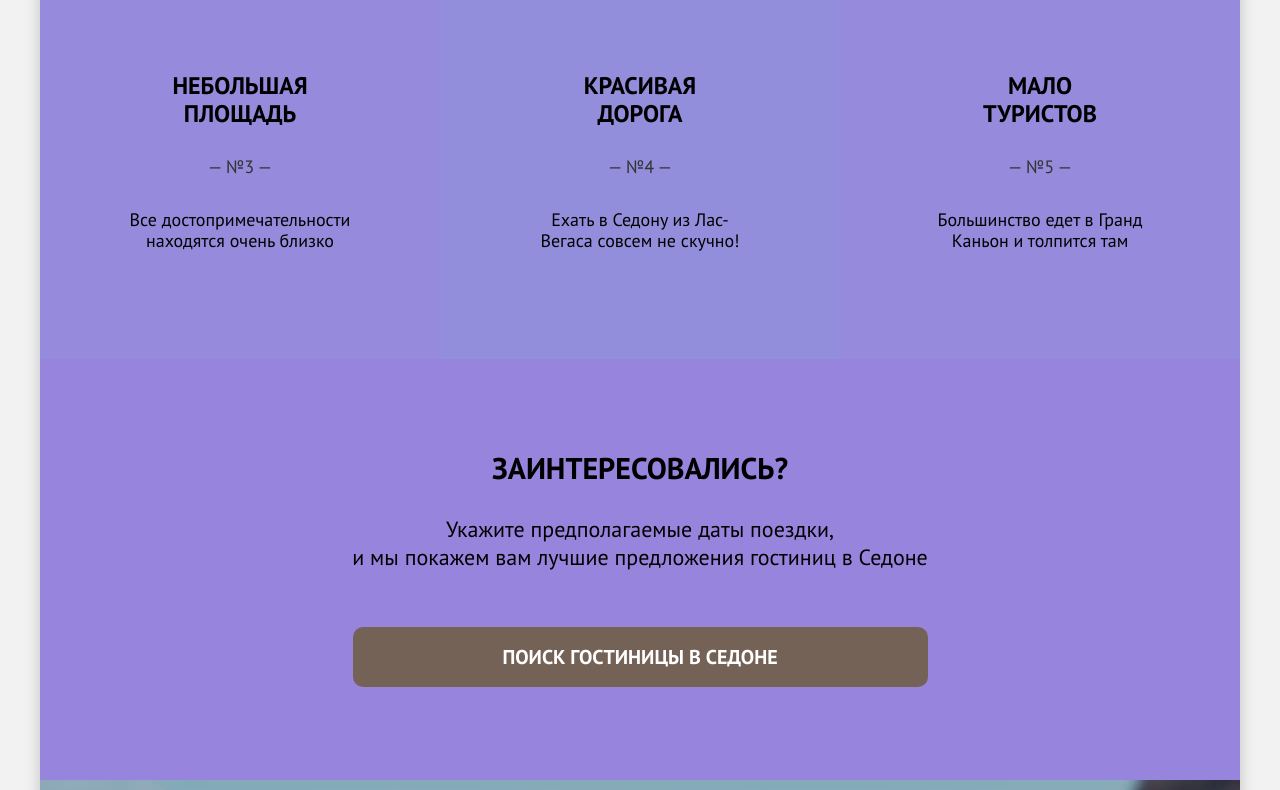
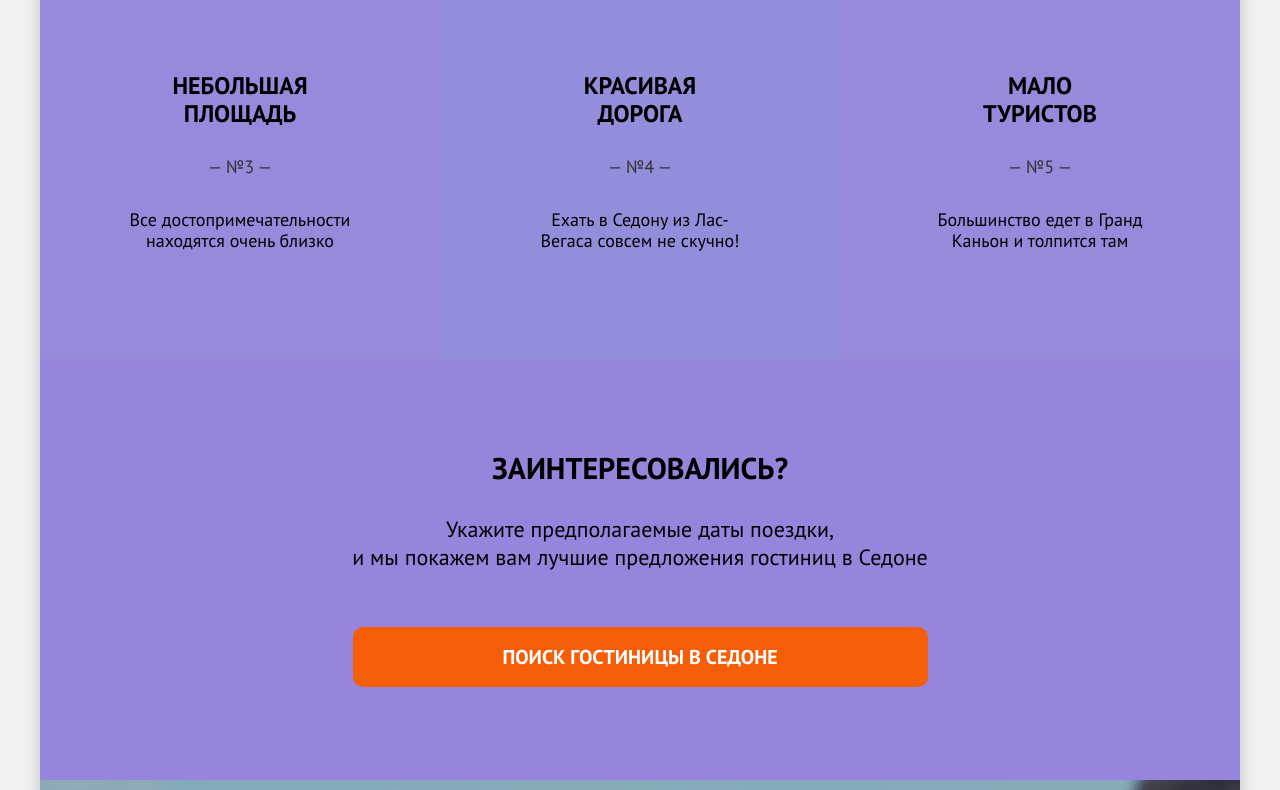
Before and after one commit to ruliruly/Sedona-, a plain HTML site: page index.html in a window 1280 px wide. Shown: the part 2010-2800 px from the top of the page. Drawn offline with Linux system fonts and the light colour scheme.

Commit message:
изменение цвета кнопки

```diff
--- a/css/style.css
+++ b/css/style.css
@@ -93,7 +93,7 @@ body {
   text-transform: uppercase;
 
   border-radius: 4px;
-  background-color: #756257;
+  background-color: #f55e06;
 }
 /* глобальные селекторы использовать нельзя, кроме
 исключений - img, body, * */
```
